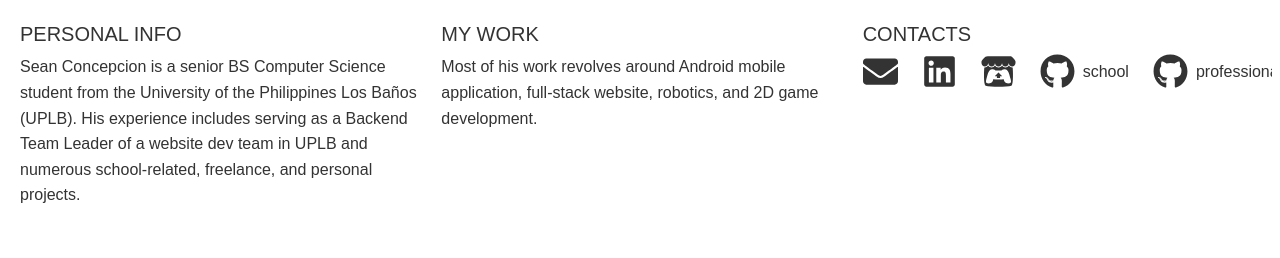
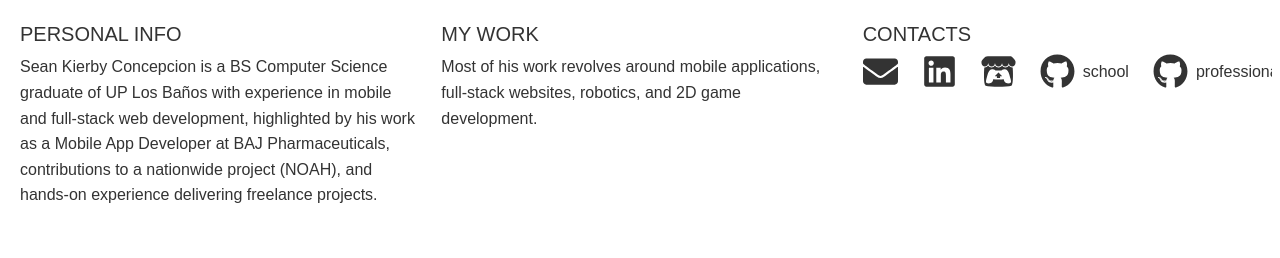
Before and after one commit to SeanConcepcion29/portfolio, a React (Create React App) app: page / in a window 1280 px wide. Both pictures are taken after a click on the link "about". Shown: the part 159-417 px from the top of the page. Built offline with nearby package versions, Linux system fonts and the light colour scheme; a web font is replaced by a local one.

Commit message:
feat: add baj pharma work exp at timeline

```diff
--- a/src/App.js
+++ b/src/App.js
@@ -191,11 +191,11 @@ function About() {
       <MDBRow className="mt-3 w-100 m-0 h-100 d-flex" id="aboutme">
         <MDBCol md="4" className="text-start">
           <MDBCardTitle> PERSONAL INFO </MDBCardTitle>
-          <p>Sean Concepcion is a senior BS Computer Science student from the University of the Philippines Los Baños (UPLB). His experience includes serving as a Backend Team Leader of a website dev team in UPLB and numerous school-related, freelance, and personal projects.</p>
+          <p>Sean Kierby Concepcion is a BS Computer Science graduate of UP Los Baños with experience in mobile and full-stack web development, highlighted by his work as a Mobile App Developer at BAJ Pharmaceuticals, contributions to a nationwide project (NOAH), and hands-on experience delivering freelance projects.</p>
         </MDBCol>
         <MDBCol md="4" className="text-start">
           <MDBCardTitle> MY WORK </MDBCardTitle>
-          <p>Most of his work revolves around Android mobile application, full-stack website, robotics, and 2D game development.</p>
+          <p>Most of his work revolves around mobile applications, full-stack websites, robotics, and 2D game development.</p>
         </MDBCol>
         <MDBCol md="4" className="text-start">
           <MDBCardTitle> CONTACTS </MDBCardTitle>
```
Also changed, not shown: src/images/timeline.png.
